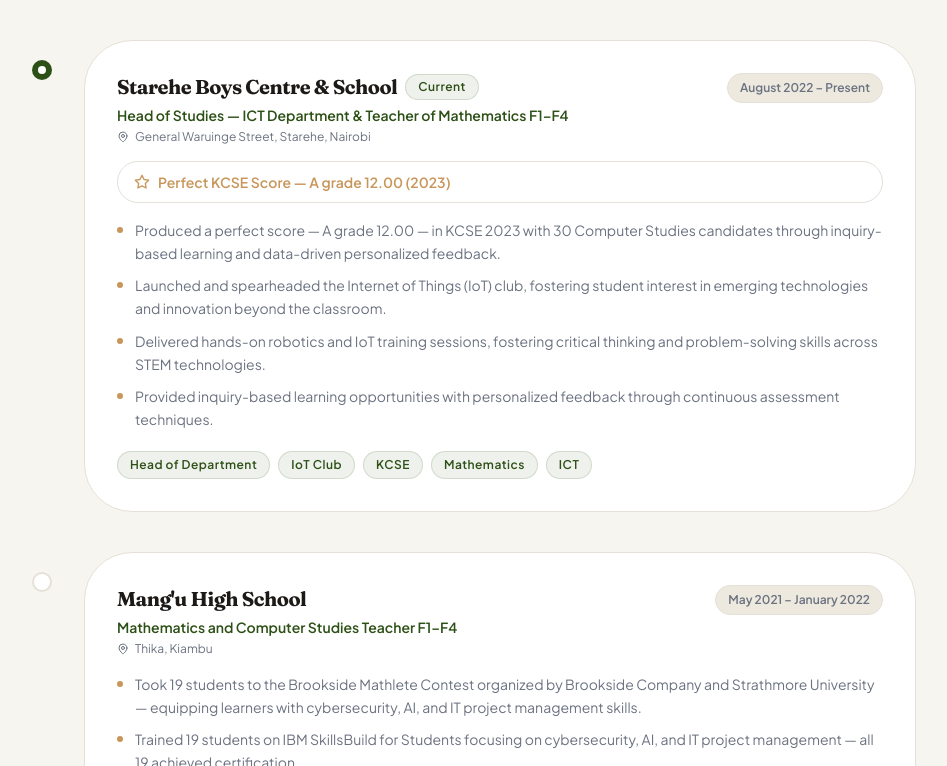
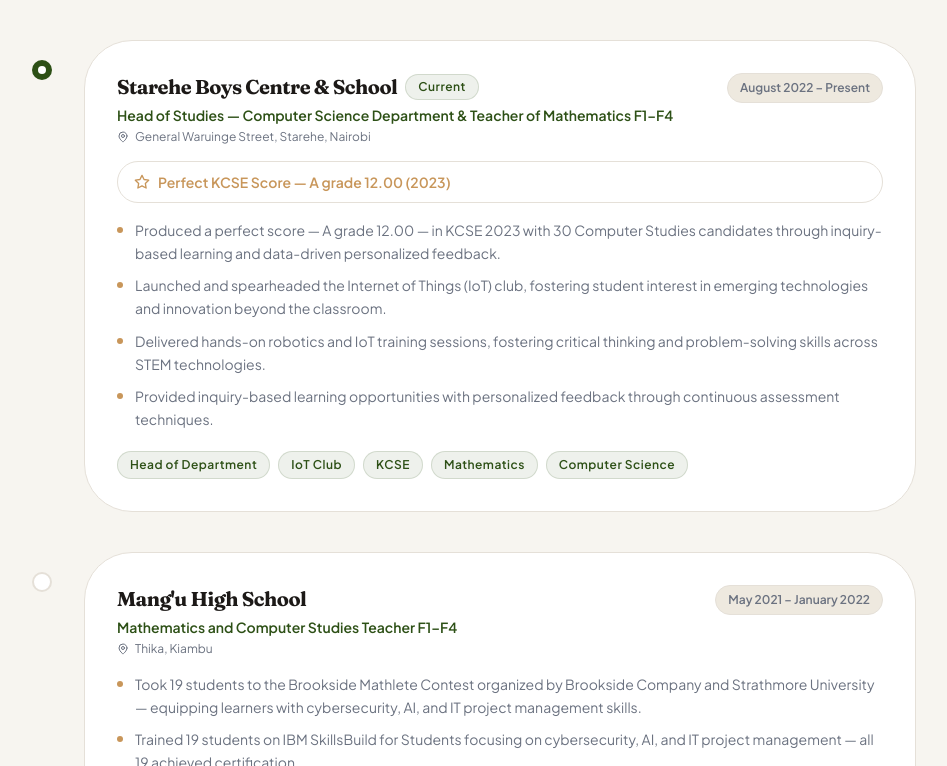
Before and after one commit to eli-were/stellahportfolio, a Next.js app: page /experience in a window 1280 px wide. Shown: the part 834-1600 px from the top of the page, without its empty margins (172-1119 px from the left). Built offline with nearby package versions, Linux system fonts and the light colour scheme.

Commit message:
Updated the sections

```diff
--- a/src/app/about/components/AboutBio.tsx
+++ b/src/app/about/components/AboutBio.tsx
@@ -71,14 +71,14 @@ export default function AboutBio() {
             </h2>
             <div className="space-y-4 text-muted-foreground leading-relaxed">
               <p>
-                Stellah is a Mathematics and ICT teacher with over 4 years of experience working
+                Stellah is a Mathematics and Computer Science teacher with over 4 years of experience working
                 with Form 1–4 (Year 9–12) learners in Kenya&apos;s top secondary schools. She holds
-                a <strong className="text-foreground">Bachelor of Education in ICT & Mathematics</strong> from
+                a <strong className="text-foreground">Bachelor of Education in Computer Science & Mathematics</strong> from
                 the University of Nairobi.
               </p>
               <p>
                 Her rare dual expertise spans both the analytical rigor of Mathematics and the
-                practical innovation of ICT — including Python, Arduino, IoT, and Generative AI.
+                practical innovation of Computer Science — including Python, Arduino, IoT, and Generative AI.
                 She is deeply versed in Kenya&apos;s <strong className="text-foreground">Competence-Based Education (CBC)</strong> curriculum
                 and has led transformative initiatives including an IoT club and IBM SkillsBuild
                 facilitation.
@@ -102,7 +102,7 @@ export default function AboutBio() {
             {[
             { label: 'Location', value: 'Nairobi, Kenya' },
             { label: 'Curriculum', value: 'KCSE & CBC' },
-            { label: 'Subjects', value: 'Mathematics & ICT' },
+            { label: 'Subjects', value: 'Mathematics & Computer Science' },
             { label: 'Specialisation', value: 'IoT & Robotics' }]?.
             map((fact) =>
             <div key={fact?.label} className="bg-secondary rounded-xl p-4 border border-border">
--- a/src/app/about/components/AboutHero.tsx
+++ b/src/app/about/components/AboutHero.tsx
@@ -10,7 +10,7 @@ export default function AboutHero() {
           <span className="italic font-normal text-primary">with the Real World.</span>
         </h1>
         <p className="text-muted-foreground text-lg max-w-2xl leading-relaxed">
-          Stellah Akuku Were is a Mathematics & ICT teacher and Tech & Robotics Trainer based in
+          Stellah Akuku Were is a Mathematics & Computer Science teacher and Tech & Robotics Trainer based in
           Nairobi, Kenya — dedicated to empowering students through practical, technology-integrated
           education.
         </p>
--- a/src/app/about/components/AboutValues.tsx
+++ b/src/app/about/components/AboutValues.tsx
@@ -10,7 +10,7 @@ const values = [
       </svg>
     ),
     title: 'Dual Expertise',
-    desc: 'One of the few educators certified in both Mathematics and ICT — bridging analytical thinking and digital innovation.',
+    desc: 'One of the few educators certified in both Mathematics and Computer Science — bridging analytical thinking and digital innovation.',
   },
   {
     icon: (
--- a/src/app/about/page.tsx
+++ b/src/app/about/page.tsx
@@ -9,11 +9,11 @@ import AboutValues from '@/app/about/components/AboutValues';
 export const metadata: Metadata = {
   title: 'About Stellah Akuku Were — Educator & Robotics Trainer',
   description:
-    'Learn about Stellah Akuku Were — a Mathematics and ICT teacher with 4+ years experience, dual expertise, and a passion for bridging classroom learning with real-life STEM application.',
+    'Learn about Stellah Akuku Were — a Mathematics and Computer Science teacher with 4+ years experience, dual expertise, and a passion for bridging classroom learning with real-life STEM application.',
   alternates: { canonical: '/about' },
   openGraph: {
     title: 'About Stellah Akuku Were',
-    description: 'Mathematics & ICT educator based in Nairobi, Kenya. Dual expertise, proven results.',
+    description: 'Mathematics & Computer Science educator based in Nairobi, Kenya. Dual expertise, proven results.',
     images: [{ url: '/assets/images/app_logo.png', width: 1200, height: 630 }],
   },
 };
--- a/src/app/components/HeroSection.tsx
+++ b/src/app/components/HeroSection.tsx
@@ -70,7 +70,7 @@ export default function HeroSection() {
           className="font-display text-hero-xl font-bold text-white tracking-tight max-w-4xl mb-6">
 
           Mathematics.{' '}
-          <span className="italic font-normal" style={{ color: 'var(--accent)' }}>ICT.</span>
+          <span className="italic font-normal" style={{ color: 'var(--accent)' }}>Computer Science.</span>
           <br />
           Robotics.{' '}
           <span className="italic font-normal text-white/80">Results.</span>
--- a/src/app/experience/components/ExperienceTimeline.tsx
+++ b/src/app/experience/components/ExperienceTimeline.tsx
@@ -22,7 +22,7 @@ const experiences = [
     id: 2,
     school: 'Starehe Boys Centre & School',
     location: 'General Waruinge Street, Starehe, Nairobi',
-    role: 'Head of Studies — ICT Department & Teacher of Mathematics F1–F4',
+    role: 'Head of Studies — Computer Science Department & Teacher of Mathematics F1–F4',
     period: 'August 2022 – Present',
     current: true,
     color: 'accent',
@@ -33,7 +33,7 @@ const experiences = [
       'Delivered hands-on robotics and IoT training sessions, fostering critical thinking and problem-solving skills across STEM technologies.',
       'Provided inquiry-based learning opportunities with personalized feedback through continuous assessment techniques.',
     ],
-    tags: ['Head of Department', 'IoT Club', 'KCSE', 'Mathematics', 'ICT'],
+    tags: ['Head of Department', 'IoT Club', 'KCSE', 'Mathematics', 'Computer Science'],
   },
   {
     id: 3,
@@ -69,7 +69,7 @@ const experiences = [
     id: 5,
     school: 'Home-School Tutor',
     location: 'Nairobi, Kenya',
-    role: 'Maths & ICT Tutor — K10–K12 (IGCSE & KCSE Preparation)',
+    role: 'Maths & Computer Science Tutor — K10–K12 (IGCSE & KCSE Preparation)',
     period: 'September – December 2018',
     current: false,
     color: 'muted',
--- a/src/app/experience/page.tsx
+++ b/src/app/experience/page.tsx
@@ -12,7 +12,7 @@ export const metadata: Metadata = {
   alternates: { canonical: '/experience' },
   openGraph: {
     title: 'Teaching Experience — Stellah Akuku Were',
-    description: 'Over 4 years of Mathematics & ICT teaching across top Kenyan secondary schools.',
+    description: 'Over 4 years of Mathematics & Computer Science teaching across top Kenyan secondary schools.',
     images: [{ url: '/assets/images/app_logo.png', width: 1200, height: 630 }],
   },
 };
--- a/src/app/layout.tsx
+++ b/src/app/layout.tsx
@@ -24,20 +24,20 @@ export const viewport: Viewport = {
 
 export const metadata: Metadata = {
   metadataBase: new URL(process.env.NEXT_PUBLIC_SITE_URL || 'http://localhost:3000'),
-  title: 'Stellah Akuku Were — Mathematics & ICT Teacher, Robotics Trainer',
+  title: 'Stellah Akuku Were — Mathematics & Computer Science Teacher, Robotics Trainer',
   description:
-    'Professional portfolio of Stellah Akuku Were, a Mathematics & ICT teacher and Tech & Robotics Trainer based in Nairobi, Kenya with 4+ years of proven results.',
+    'Professional portfolio of Stellah Akuku Were, a Mathematics & Computer Science teacher and Tech & Robotics Trainer based in Nairobi, Kenya with 4+ years of proven results.',
   icons: {
     icon: [{ url: '/favicon.ico', type: 'image/x-icon' }],
   },
   openGraph: {
-    title: 'Stellah Akuku Were — Mathematics & ICT Teacher',
+    title: 'Stellah Akuku Were — Mathematics & Computer Science Teacher',
     description: 'Educator, Robotics Trainer, and STEM advocate based in Nairobi, Kenya.',
     images: [{ url: '/assets/images/app_logo.png', width: 1200, height: 630 }],
   },
   twitter: {
     card: 'summary_large_image',
-    title: 'Stellah Akuku Were — Mathematics & ICT Teacher',
+    title: 'Stellah Akuku Were — Mathematics & Computer Science Teacher',
     description: 'Educator, Robotics Trainer, and STEM advocate based in Nairobi, Kenya.',
   },
 };
--- a/src/app/page.tsx
+++ b/src/app/page.tsx
@@ -8,13 +8,13 @@ import FeaturedHighlights from '@/app/components/FeaturedHighlights';
 import HomepageCTA from '@/app/components/HomepageCTA';
 
 export const metadata: Metadata = {
-  title: 'Stellah Akuku Were — Mathematics & ICT Teacher, Robotics Trainer',
+  title: 'Stellah Akuku Were — Mathematics & Computer Science Teacher, Robotics Trainer',
   description:
-    'Professional portfolio of Stellah Akuku Were — Mathematics, ICT, and Robotics educator with 4+ years experience in Nairobi, Kenya. Perfect KCSE score 2023.',
+    'Professional portfolio of Stellah Akuku Were — Mathematics, Computer Science, and Robotics educator with 4+ years experience in Nairobi, Kenya. Perfect KCSE score 2023.',
   alternates: { canonical: '/' },
   openGraph: {
-    title: 'Stellah Akuku Were — Mathematics & ICT Teacher',
-    description: 'Mathematics, ICT & Robotics educator with proven KCSE results. Based in Nairobi, Kenya.',
+    title: 'Stellah Akuku Were — Mathematics & Computer Science Teacher',
+    description: 'Mathematics, Computer Science & Robotics educator with proven KCSE results. Based in Nairobi, Kenya.',
     images: [{ url: '/assets/images/app_logo.png', width: 1200, height: 630 }],
   },
 };
--- a/src/app/skills-certifications/components/EducationSection.tsx
+++ b/src/app/skills-certifications/components/EducationSection.tsx
@@ -51,7 +51,7 @@ export default function EducationSection() {
                 Bachelor of Education
               </p>
               <h3 className="font-display text-xl font-bold text-foreground tracking-tight mb-1">
-                ICT & Mathematics
+                Computer Science & Mathematics
               </h3>
               <p className="text-sm font-semibold text-primary mb-1">University of Nairobi</p>
               <p className="text-xs text-muted-foreground mb-4">Nairobi, Kenya · September 2017</p>
--- a/src/components/Footer.tsx
+++ b/src/components/Footer.tsx
@@ -17,7 +17,7 @@ export default function Footer() {
               </span>
             </div>
             <p className="text-sm text-muted-foreground leading-relaxed">
-              Mathematics & ICT Teacher · Tech & Robotics Trainer · Nairobi, Kenya
+              Mathematics & Computer Science Teacher · Tech & Robotics Trainer · Nairobi, Kenya
             </p>
             {/* Social icons */}
             <div className="flex items-center gap-3 mt-1">
```
